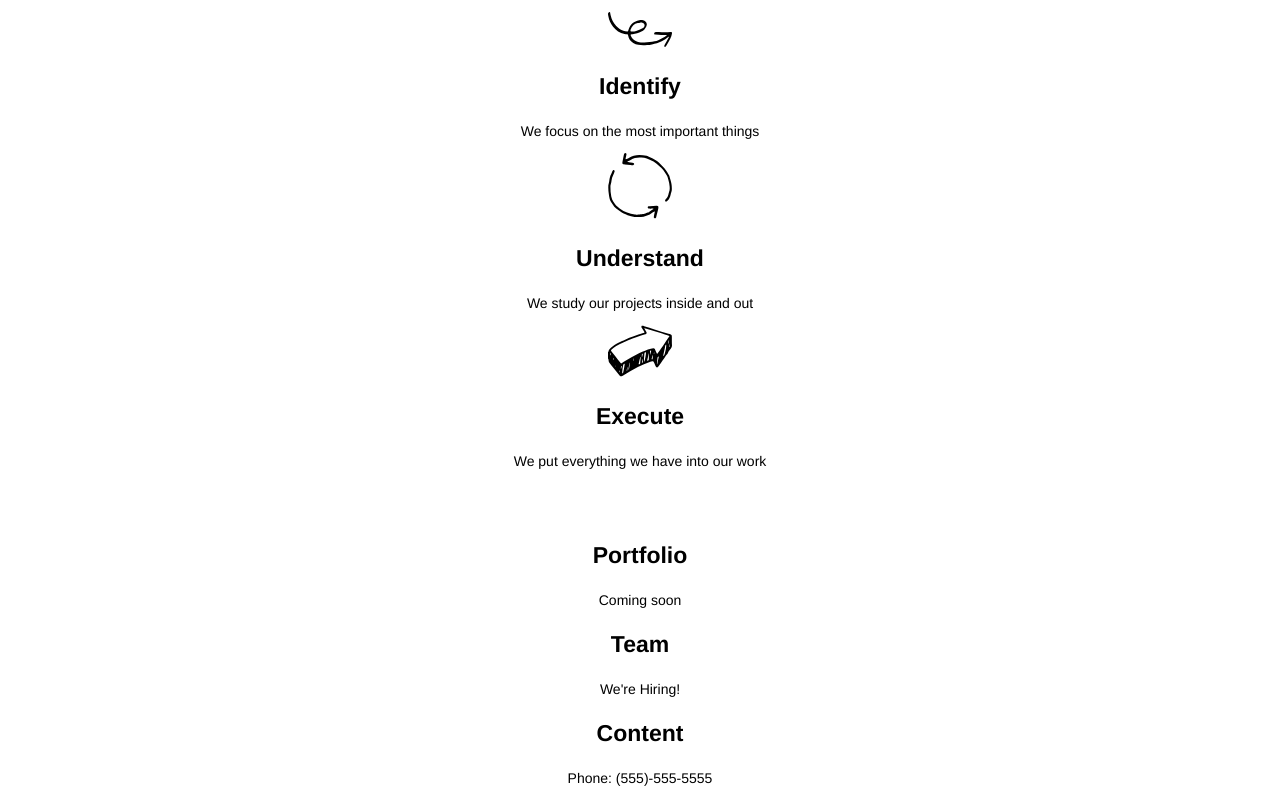
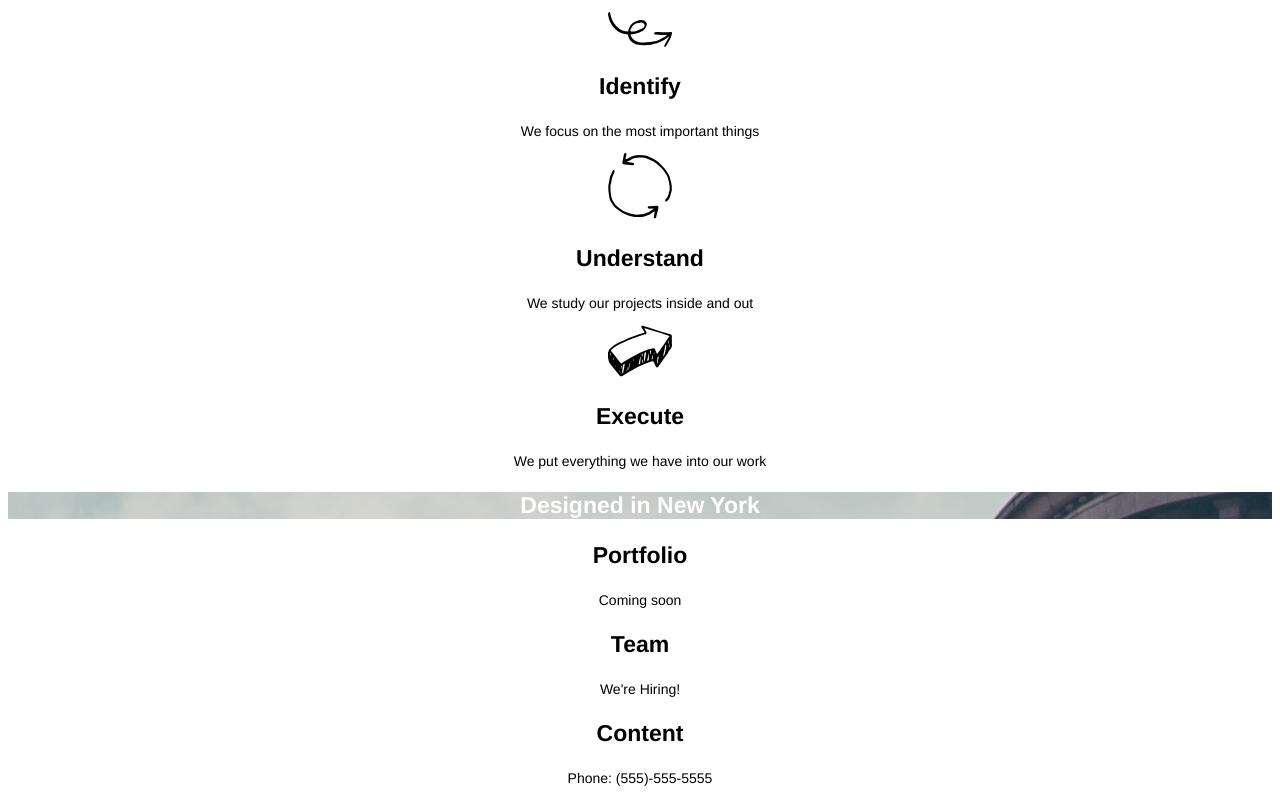
Before and after one commit to iamokal/broadway, a plain HTML site: page index.html in a window 1280 px wide. Shown: the part 429-1226 px from the top of the page. Drawn offline with Linux system fonts and the light colour scheme.

Commit message:
fixed path for image

```diff
--- a/resources/style.css
+++ b/resources/style.css
@@ -26,7 +26,7 @@ h3 {
 }
 
 .menu {
-	background-image: url("resources/the-flatiron-building.png");
+	background-image: url("../resources/the-flatiron-building.png");
 	color: white;
 }
 
```
